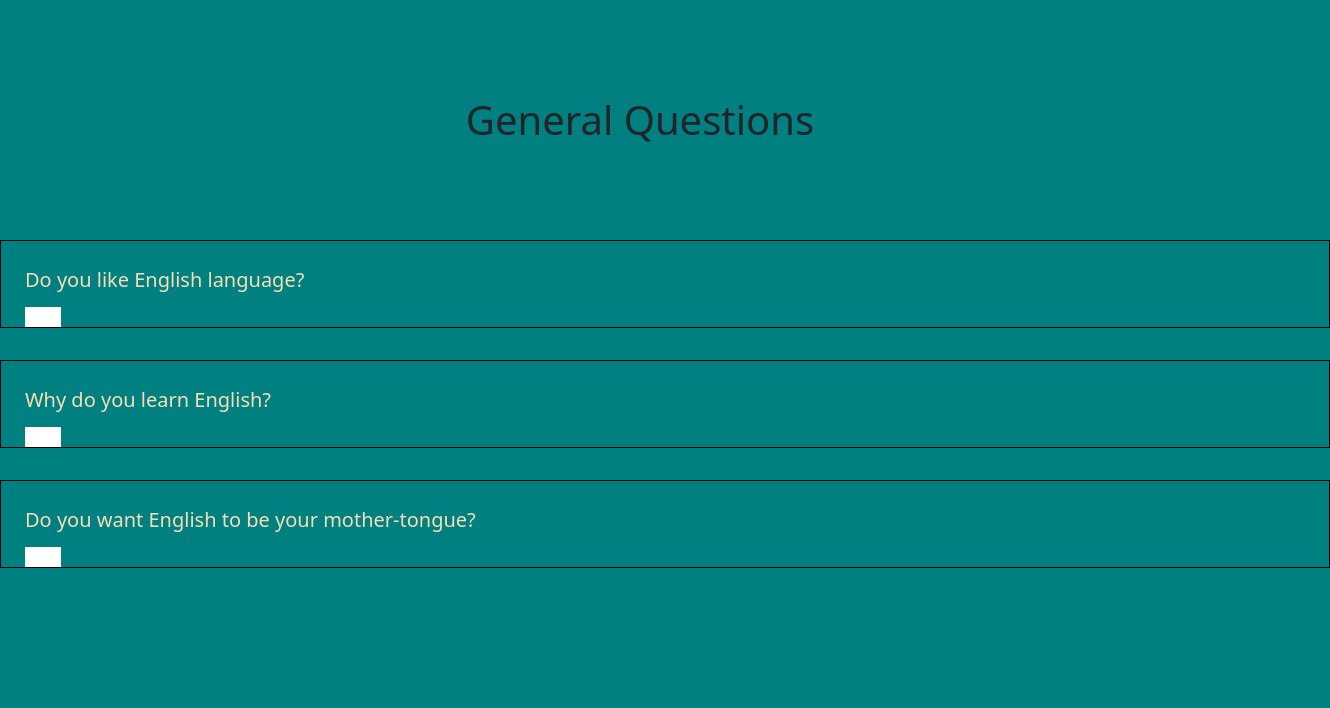
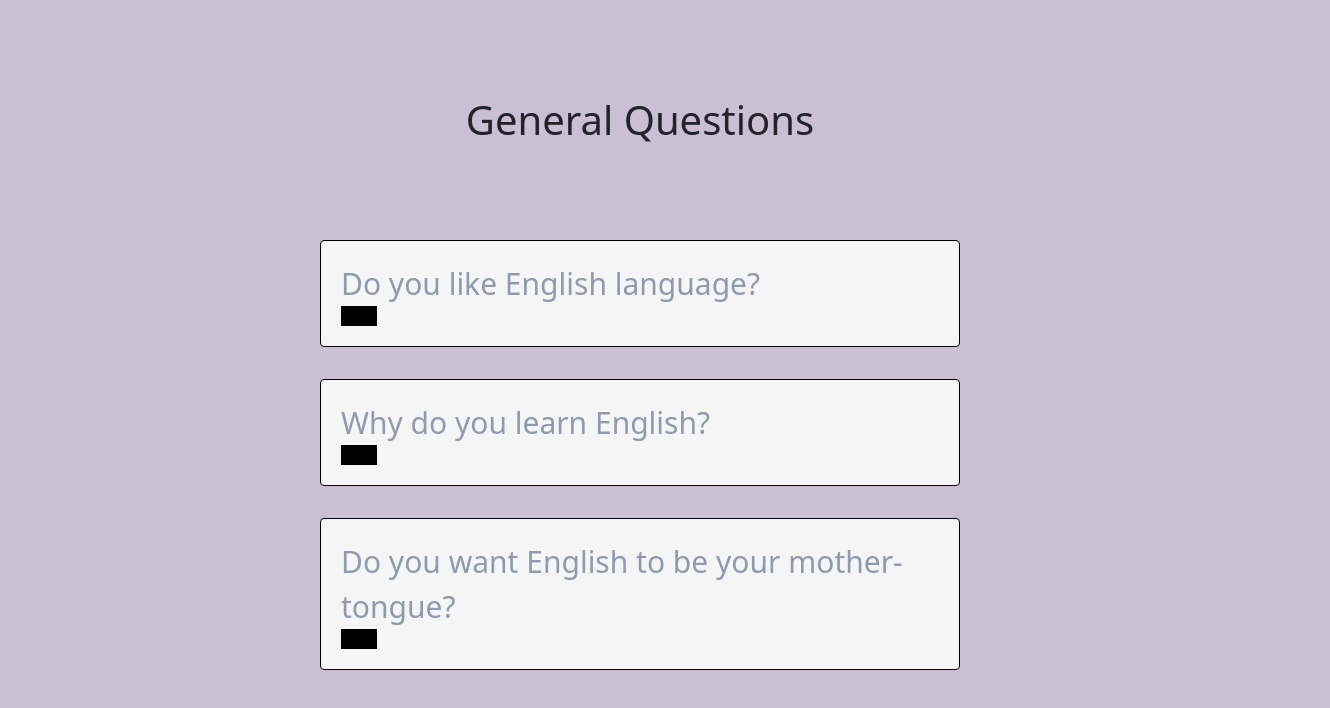
Before and after one commit to chivenice/Basic, a plain HTML site: page Questions/index.html in a window 1280 px wide. Shown: the whole page, 1330 px wide, since content can reach past the window. Drawn offline with nearby package versions, Linux system fonts and the light colour scheme.

Commit message:
change btn

```diff
--- a/Questions/style.css
+++ b/Questions/style.css
@@ -1,6 +1,6 @@
 body {
-    background-color: teal;
-    font-size       : 1rem;
+    background-color: #cbc0d3;
+
 }
 
 h2 {
@@ -8,7 +8,7 @@ h2 {
     font-size      : 40px;
     margin         : auto;
     display        : flex;
-    align-items    : center;
+    align-items: center;
     justify-content: center;
     height         : 30vh;
 }
@@ -22,28 +22,36 @@ h2 {
 
 
 .question-btn {
-    font-size: larger;
-    background  : white;
+    background  : black;
+    color: goldenrod;
+    font-size: 30px;
     border-color: transparent;
     cursor    : pointer;
-    color     : gold;
     transition: none ;
     padding: 0.5rem 1rem;
+    margin: none;
+    display: block;
 
 }
 .question-btn:hover {
     transform: rotate(90deg);
-
 }
 
 .question-title {
-    color    : wheat;
-    font-size: 20px;
+    color    : #8e9aaf;
+    font-size: 30px;
+}
+
+input[type=text] {
+    width: 100%;
+    padding: 12px;
+    border: none;
+    background: whitesmoke;
 }
 
 .question-text {
-    color     : thistle;
-    font-size : 1rem;
+    color     : #354f52;
+    font-size : 1.5rem;
     padding   : 1rem 0 1.5rem 0;
     border-top: 1px solid rgba(0, 0, 0, 0.2);
 }
@@ -53,17 +61,18 @@ h2 {
 }
 
 .question {
-    background   : var(--clr-white);
-    border-radius: var(--radius);
-    box-shadow   : var(--light-shadow);
-    padding      : 1.5em 1.5rem 0 1.5rem;
+    background   : whitesmoke;
+    border-radius: 4px;
+    padding      : 20px;
     margin-bottom: 2rem;
+
 }
 
 article {
     display   : block;
-    box-sizing: content-box;
-    width     : 100%;
+    margin-left: auto;
+    margin-right: auto ;
+    width     : 50%;
     border    : 1px solid black;
     border-radius: 20%;
 
```
